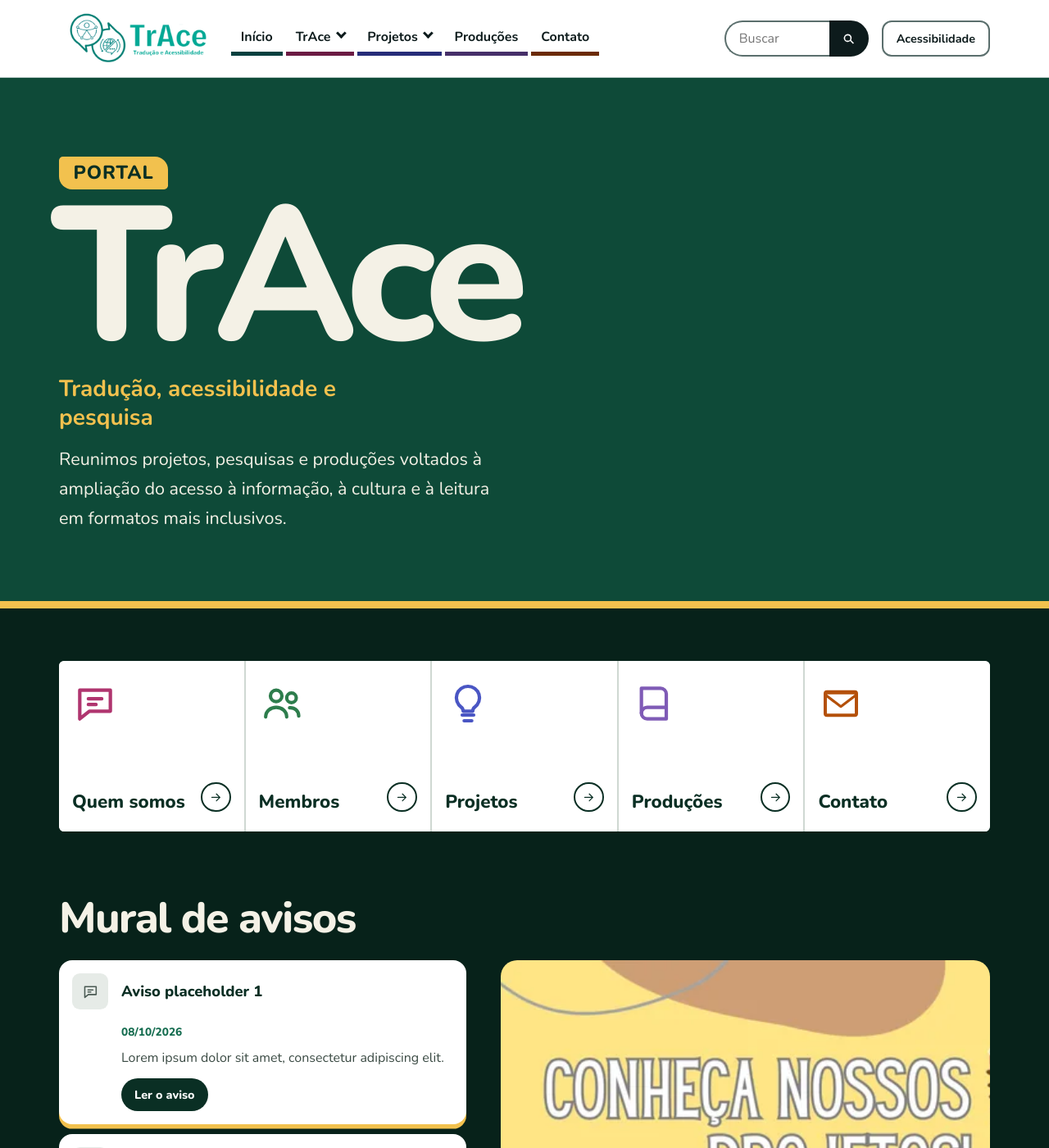
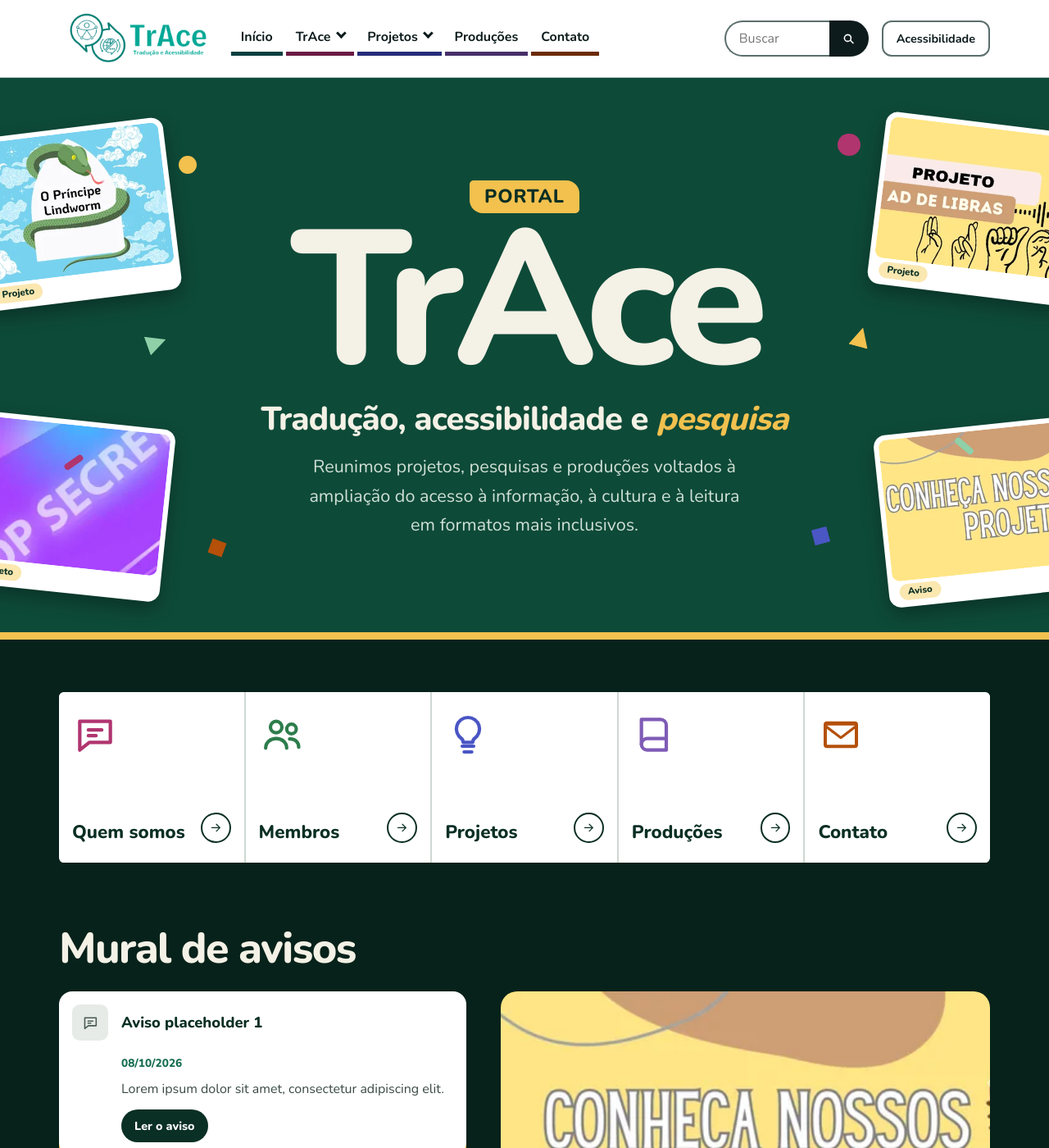
Before and after one commit to Niuuzinho/site-trace-teste, a Jekyll site: the page built from inicio-teste.html, in a window 1280 px wide and 1400 px high. Shown: the whole window at 82% size. Built offline with Jekyll 4.4.1, drawn with Linux system fonts in a browser that asks for light colours.

Commit message:
Teste v6: título centralizado com fotos inclinadas e formas coloridas
Co-Authored-By: Claude Sonnet 5.5 <noreply@anthropic.com>
Claude-Session: https://claude.ai/code/session_01AbHHXVauvBZ2sfPmWDepMS

```diff
--- a/assets/css/inicio.css
+++ b/assets/css/inicio.css
@@ -132,3 +132,32 @@ html[data-contraste="alto"] .in-at-ic { color: #000 !important; }
 html[data-contraste="alto"] .in-ac-card, html[data-contraste="alto"] .in-atalhos ul { border: 2px solid #000; }
 html[data-contraste="alto"] .in-ac-data { color: #000; }
 html[data-contraste="alto"] .in-p2-etiqueta { border: 2px solid #000; }
+
+/* ===== título centralizado com fotos inclinadas e formas coloridas nos cantos (referência: exemplo da pessoa) ===== */
+.in-hero { padding-block: clamp(4rem, 3rem + 6vw, 8.5rem) clamp(4rem, 3rem + 5vw, 7.5rem); text-align: center; }
+.in-hero h1 { align-items: center; }
+.in-hero-int { max-width: 60rem; }
+.in-nome { margin-left: 0; }
+.in-sub { max-width: none; margin: var(--e5) auto 0; font-size: clamp(1.5rem, 1.1rem + 1.8vw, 2.5rem); font-weight: 800; letter-spacing: -0.02em; color: var(--in-claro); }
+.in-sub-dest { font-style: italic; color: var(--in-brilho); }
+.in-lead { margin-inline: auto; color: var(--in-claro-2); }
+.in-deco { position: absolute; inset: 0; z-index: 0; pointer-events: none; overflow: hidden; }
+.in-pol { position: absolute; margin: 0; width: clamp(9rem, 19vw, 17rem); padding: 0.4rem 0.4rem 2rem; background: #fff; border-radius: 0.9rem; box-shadow: 0 0.6rem 1.4rem rgb(0 0 0 / 0.3); line-height: 0; display: none; }
+.in-pol img { width: 100%; aspect-ratio: 4 / 3; object-fit: cover; border-radius: 0.6rem; display: block; }
+.in-pol figcaption { position: absolute; left: 0.8rem; bottom: 0.5rem; padding: 0.1rem 0.65rem; background: #fbe7b0; color: var(--in-escuro); border-radius: 999px; font: 800 0.72rem/1.5 var(--in-font); line-height: 1.5; }
+@media (min-width: 56em) { .in-pol { display: block; } }
+.in-pol-1 { left: -2.5%; top: 9%; transform: rotate(-7deg); }
+.in-pol-2 { left: -3%; bottom: 7%; transform: rotate(6deg); }
+.in-pol-3 { right: -2.5%; top: 8%; transform: rotate(7deg); }
+.in-pol-4 { right: -3%; bottom: 6%; transform: rotate(-6deg); }
+.in-conf { position: absolute; display: block; }
+.in-conf.c1 { left: 17%; top: 14%; width: 1.4rem; height: 1.4rem; border-radius: 50%; background: var(--in-brilho); }
+.in-conf.c2 { left: 14%; top: 46%; width: 1.5rem; height: 1.5rem; background: #8fd0a8; clip-path: polygon(0 0, 100% 50%, 0 100%); transform: rotate(-20deg); }
+.in-conf.c3 { left: 20%; bottom: 14%; width: 1.1rem; height: 1.1rem; background: var(--f-contato); transform: rotate(20deg); }
+.in-conf.c4 { left: 6%; bottom: 30%; width: 1.6rem; height: 0.5rem; border-radius: 999px; background: var(--f-sobre); transform: rotate(-35deg); }
+.in-conf.c5 { right: 18%; top: 10%; width: 1.7rem; height: 1.7rem; border-radius: 50%; background: var(--f-sobre); }
+.in-conf.c6 { right: 17%; top: 45%; width: 1.5rem; height: 1.5rem; background: var(--in-brilho); clip-path: polygon(50% 0, 100% 100%, 0 100%); transform: rotate(15deg); }
+.in-conf.c7 { right: 21%; bottom: 16%; width: 1.2rem; height: 1.2rem; background: var(--f-projetos); transform: rotate(-15deg); }
+.in-conf.c8 { right: 7%; bottom: 33%; width: 1.7rem; height: 0.5rem; border-radius: 999px; background: #8fd0a8; transform: rotate(40deg); }
+@media (max-width: 55.99em) { .in-conf { opacity: 0.8; } .in-conf.c1 { left: 6%; top: 6%; } .in-conf.c5 { right: 6%; top: 5%; } .in-conf.c2, .in-conf.c6 { display: none; } .in-conf.c3 { left: 8%; bottom: 8%; } .in-conf.c7 { right: 8%; bottom: 7%; } .in-conf.c4 { left: 5%; bottom: 22%; } .in-conf.c8 { right: 5%; bottom: 24%; } }
+html[data-contraste="alto"] .in-deco { opacity: 0.5; }
--- a/inicio-teste.html
+++ b/inicio-teste.html
@@ -12,10 +12,19 @@ permalink: /inicio-teste/
 
 <section class="in-hero" aria-labelledby="h-in">
   {% include simbolos-defs.html %}
+  <div class="in-deco" aria-hidden="true">
+    {%- assign d1 = destaques[0] %}{%- assign d2 = destaques[1] %}{%- assign d3 = destaques[2] %}{%- assign av0 = avisos[0] %}
+    <figure class="in-pol in-pol-1">{% include img.html nome=d1.imagem alt="" sizes="16rem" %}<figcaption>Projeto</figcaption></figure>
+    <figure class="in-pol in-pol-2">{% include img.html nome=d3.imagem alt="" sizes="16rem" %}<figcaption>Projeto</figcaption></figure>
+    <figure class="in-pol in-pol-3">{% include img.html nome=d2.imagem alt="" sizes="16rem" %}<figcaption>Projeto</figcaption></figure>
+    <figure class="in-pol in-pol-4">{% include img.html nome=av0.imagem alt="" sizes="16rem" %}<figcaption>Aviso</figcaption></figure>
+    <span class="in-conf c1"></span><span class="in-conf c2"></span><span class="in-conf c3"></span><span class="in-conf c4"></span>
+    <span class="in-conf c5"></span><span class="in-conf c6"></span><span class="in-conf c7"></span><span class="in-conf c8"></span>
+  </div>
   <div class="container in-hero-int">
     <div class="in-hero-titulo">
       <h1 id="h-in"><span class="in-etiqueta">Portal</span> <span class="in-nome">TrAce</span></h1>
-      <p class="in-sub">Tradução, acessibilidade e pesquisa</p>
+      <p class="in-sub">Tradução, acessibilidade e <span class="in-sub-dest">pesquisa</span></p>
       <p class="in-lead">Reunimos projetos, pesquisas e produções voltados à ampliação do acesso à informação, à cultura e à leitura em formatos mais inclusivos.</p>
     </div>
   </div>
```
Also changed, not shown: CLAUDE.md (+1 -0 lines).
